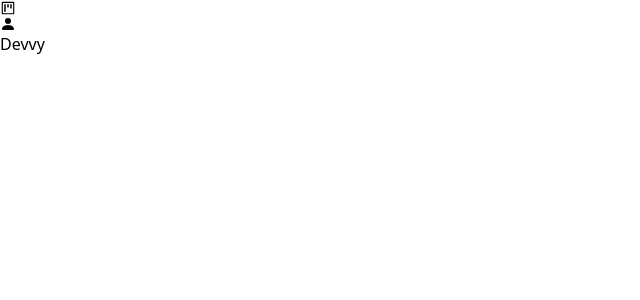
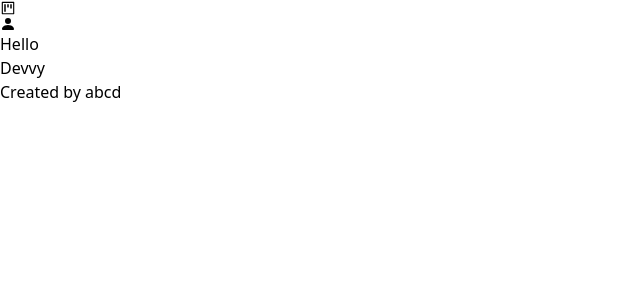
Before and after one commit to tinkerhub/stackup-teamplate, a React (Vite) app in the folder frontend/: page / in a window 1280 px wide. Shown: the top 300 px of the page, without its empty margins (0-640 px from the left). Built offline with nearby package versions, Linux system fonts and the light colour scheme.

Commit message:
Basic structure constructed

```diff
--- a/frontend/src/App.jsx
+++ b/frontend/src/App.jsx
@@ -1,13 +1,13 @@
 import { useState } from 'react'
 import Task from './components/task'
-import Project from './components/Project'
+import Project from './containers/Project'
 import Menu from './containers/Menu'
 
 function App() {
   const [count, setCount] = useState(0)
 
   return (
-    <div className='bg-slate-200 h-screen'>
+    <div className='bg-slate-200 h-screen flex items-center'>
       <Menu />
       <Project title="Devvy" />
     </div>
--- a/frontend/src/components/Project.jsx
+++ /dev/null
@@ -1,12 +0,0 @@
-import React from 'react'
-
-const Project = (props) => {
-  const { title } = props;
-  return (
-    <div className='flex h-full'>
-        <h2 className='font-semibold text-4xl border-b-2 w-full'> { title } </h2>
-    </div>
-  )
-}
-
-export default Project
--- /dev/null
+++ b/frontend/src/containers/Project.jsx
@@ -0,0 +1,26 @@
+import React from 'react'
+import ProjectMenu from './ProjectMenu';
+
+const Project = (props) => {
+  const { title } = props;
+  return (
+    <div className='flex h-full w-full'>
+      <div className="w-2/12">
+        <ProjectMenu />
+      </div>
+      <div className='w-10/12'>
+          <div className='w-9/12 border-r-2 border-slate-300 h-full'>
+            <div className='p-5  border-b-2 border-slate-300'>
+              <h1 className='font-semibold text-4xl'>{ title }</h1>
+              <p className='text-slate-600 mt-2'>Created by abcd</p>
+            </div>
+            <div className='bg-slate-700 h-full'>
+
+            </div>
+          </div>
+      </div>
+    </div>
+  )
+}
+
+export default Project
--- /dev/null
+++ b/frontend/src/containers/ProjectMenu.jsx
@@ -0,0 +1,11 @@
+import React from 'react'
+
+const ProjectMenu = () => {
+  return (
+    <div className='h-full border-r-2 border-slate-300'>
+        Hello
+    </div>
+  )
+}
+
+export default ProjectMenu
```
